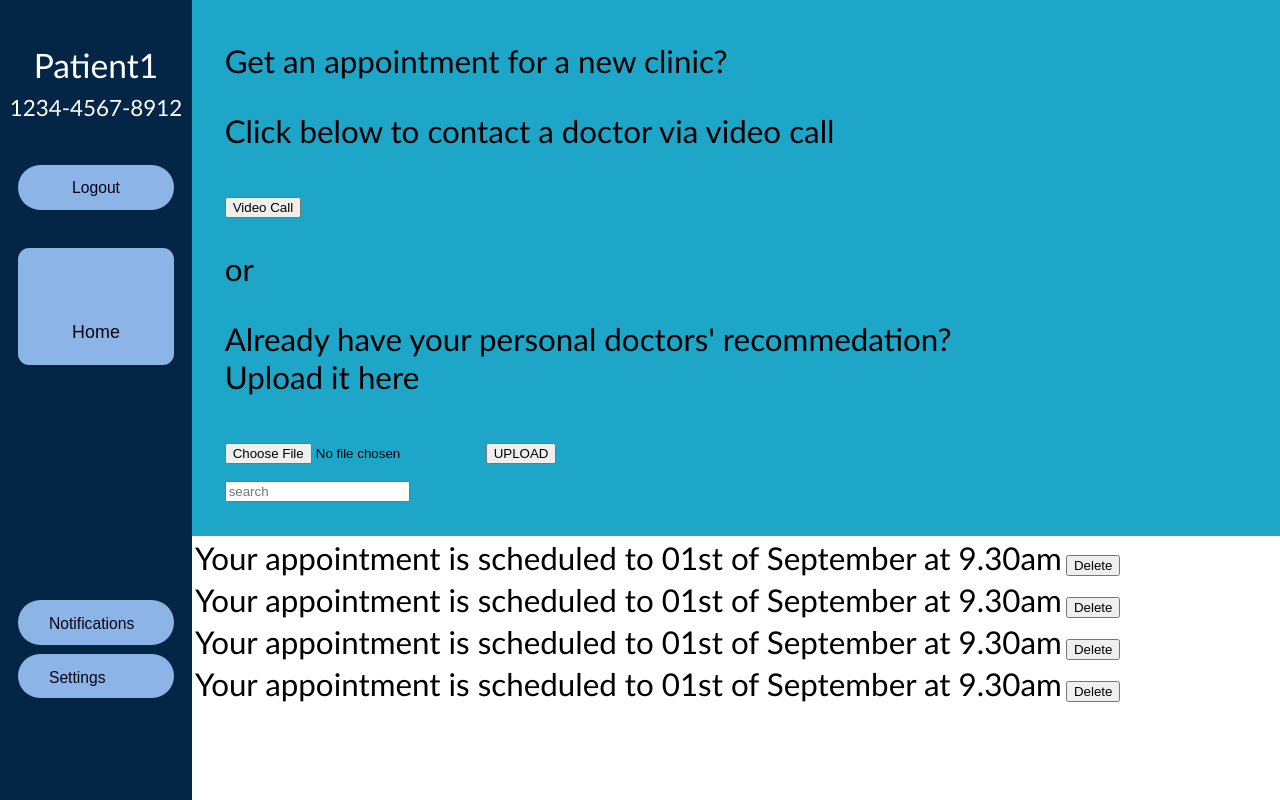
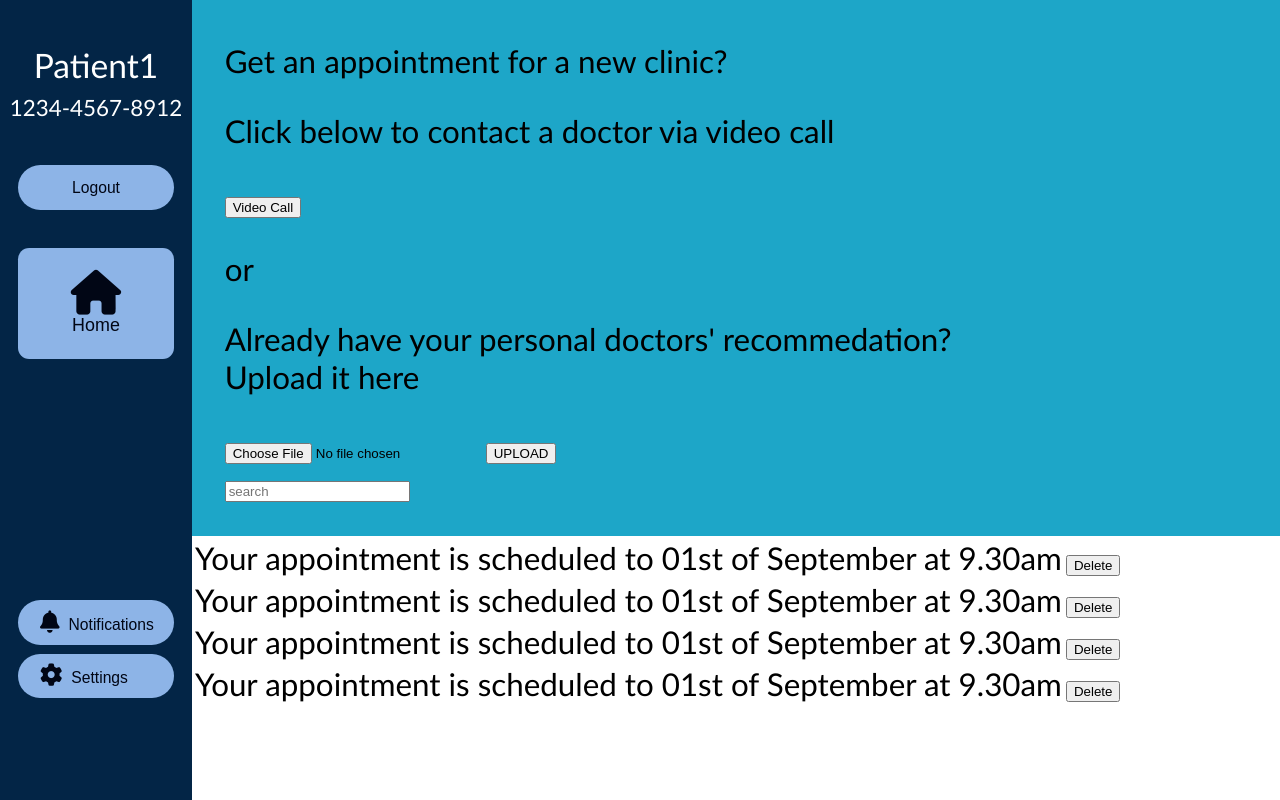
Before and after one commit to AsankaRukshanRathnayake/eClinic-Scheduler, a PHP site: page /Patient/notifications.php in a window 1280 px wide. Run offline with PHP 8.4, Linux system fonts and the light colour scheme.

Commit message:
Minimal change

```diff
--- a/Patient/notifications.php
+++ b/Patient/notifications.php
@@ -1,6 +1,7 @@
 <!DOCTYPE html>
     <head>
         <meta name="viewport" content="width=device-width, initial-scale=1.0">
+        <link rel="stylesheet" href="https://cdnjs.cloudflare.com/ajax/libs/font-awesome/6.0.0/css/all.min.css">
         <link rel="stylesheet" href="../css/styles.css">
     </head>
     <body>
```
